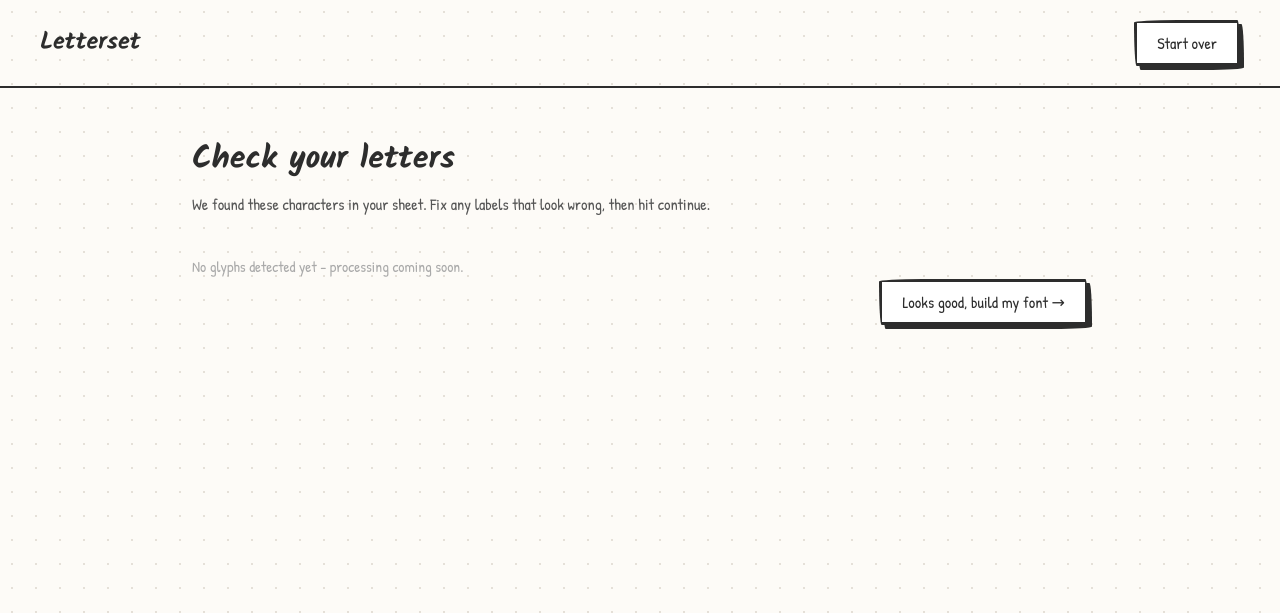
After one commit to Rexaintreal/letterset, a Flask app: page /map/1 in a window 1280 px wide. The commit adds this page. Shown: the top 613 px of the page. Run offline with Flask 3, Linux system fonts and the light colour scheme; some libraries are stand-ins or nearby versions.

Commit message:
Added map.html stub and routing

```diff
--- a/app.py
+++ b/app.py
@@ -1,14 +1,31 @@
-from flask import Flask, render_template
+from flask import Flask, render_template, request, redirect, url_for
+import os
+import uuid
 
 app = Flask(__name__)
+app.config['UPLOAD_FOLDER'] = 'uploads'
+os.makedirs(app.config['UPLOAD_FOLDER'], exist_ok=True)
 
 @app.route('/')
 def index():
     return render_template('index.html')
 
-@app.route('/upload')
+@app.route('/upload', methods=['GET', 'POST'])
 def upload():
+    if request.method == 'POST':
+        file = request.files.get('sheet')
+        if not file or file.filename == '':
+            return redirect(url_for('upload'))
+        ext = file.filename.rsplit('.', 1)[-1].lower()
+        session_id = str(uuid.uuid4())[:8]
+        filename = f"{session_id}.{ext}"
+        file.save(os.path.join(app.config['UPLOAD_FOLDER'], filename))
+        return redirect(url_for('map_view', session_id=session_id))
     return render_template('upload.html')
+
+@app.route('/map/<session_id>')
+def map_view(session_id):
+    return render_template('map.html', session_id=session_id)
 
 if __name__ == '__main__':
     app.run(debug=True)
--- a/static/css/styles.css
+++ b/static/css/styles.css
@@ -329,3 +329,30 @@ body {
     padding: 0.75rem;
     font-size: 1.1rem;
 }
+
+.map-main {
+    max-width: 960px;
+    margin: 0 auto;
+    padding: 3rem 2rem;
+}
+
+.map-header {
+     margin-bottom: 2.5rem;
+}
+
+.glyph-grid {
+    display: flex;
+    flex-wrap: wrap;
+    gap: 1rem;
+    margin-bottom: 2.5rem;
+}
+
+.map-placeholder {
+    color: #aaa;
+    font-size: 0.95rem;
+}
+
+.map-actions {
+    display: flex;
+    justify-content: flex-end;
+}
--- a/static/js/script.js
+++ b/static/js/script.js
@@ -41,4 +41,14 @@ if (dropZone) {
         dropZone.style.display = 'flex';
         fileInput.value = '';
     });
+
+    submitBtn.addEventListener('click', () => {
+        const file = fileInput.files[0];
+        if (!file) return;
+        const formData = new FormData();
+        formData.append('sheet', file);
+        submitBtn.textContent = 'Processing...';
+        submitBtn.style.opacity = '0.6';
+        fetch('/upload', { method: 'POST', body: formData}).then(res => { window.location.href = res.url });
+    });
 }
--- /dev/null
+++ b/templates/map.html
@@ -0,0 +1,50 @@
+<!DOCTYPE html>
+<html lang="en">
+    <head>
+        <meta charset="UTF-8">
+        <meta name="viewport" content="width=device-width, initial-scale=1.0">
+        <title>Map letters - Letterset</title>
+        <script src="https://cdn.tailwindcss.com"></script>
+        <script>
+            tailwind.config = {
+                theme: {
+                    extend: {
+                        colors: {
+                            paper:  '#fdfbf7',
+                            pencil: '#2d2d2d',
+                            muted:  '#e5e0d8',
+                            red:    '#ff4d4d',
+                            blue:   '#2d5da1',
+                            yellow: '#fff9c4',
+                        },
+                        fontFamily: {
+                            hand:   ['Patrick Hand', 'cursive'],
+                            marker: ['Kalam', 'cursive'],
+                        }
+                    }
+                }
+            }
+        </script>
+        <link rel="stylesheet" href="{{ url_for('static', filename='css/styles.css') }}">
+        <link href="https://fonts.googleapis.com/css2?family=Kalam:wght@400;700&family=Patrick+Hand&display=swap" rel="stylesheet">
+    </head>
+    <body>
+        <nav class="nav-bar">
+            <a href="/" class="nav-logo">Letterset</a>
+            <a href="/upload" class="btn-primary">Start over</a>
+        </nav>
+        <main class="map-main">
+            <div class="map-header">
+                <h1 class="upload-title">Check your letters</h1>
+                <p class="upload-sub">We found these characters in your sheet. Fix any labels that look wrong, then hit continue.</p>
+            </div>
+            <div class="lyph-grid" id="glyphGrid">
+                <p class="map-placeholder">No glyphs detected yet - processing coming soon.</p>
+            </div>
+            <div class="map-actions">
+                <a href="/preview/{{ session_id }}" class="btn-primary">Looks good, build my font →</a>
+            </div>
+        </main>
+        <script src="{{ url_for('static', filename='js/script.js') }}"></script>
+    </body>
+</html>
```
